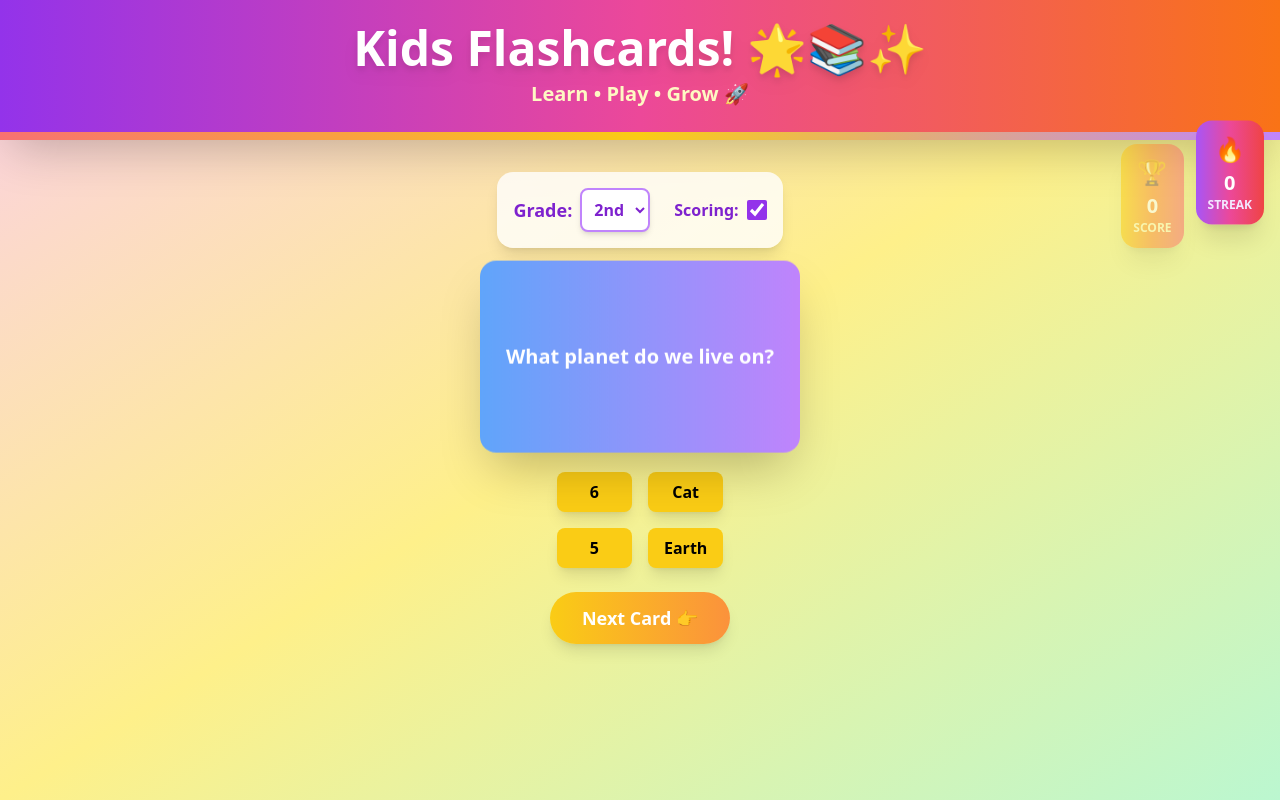
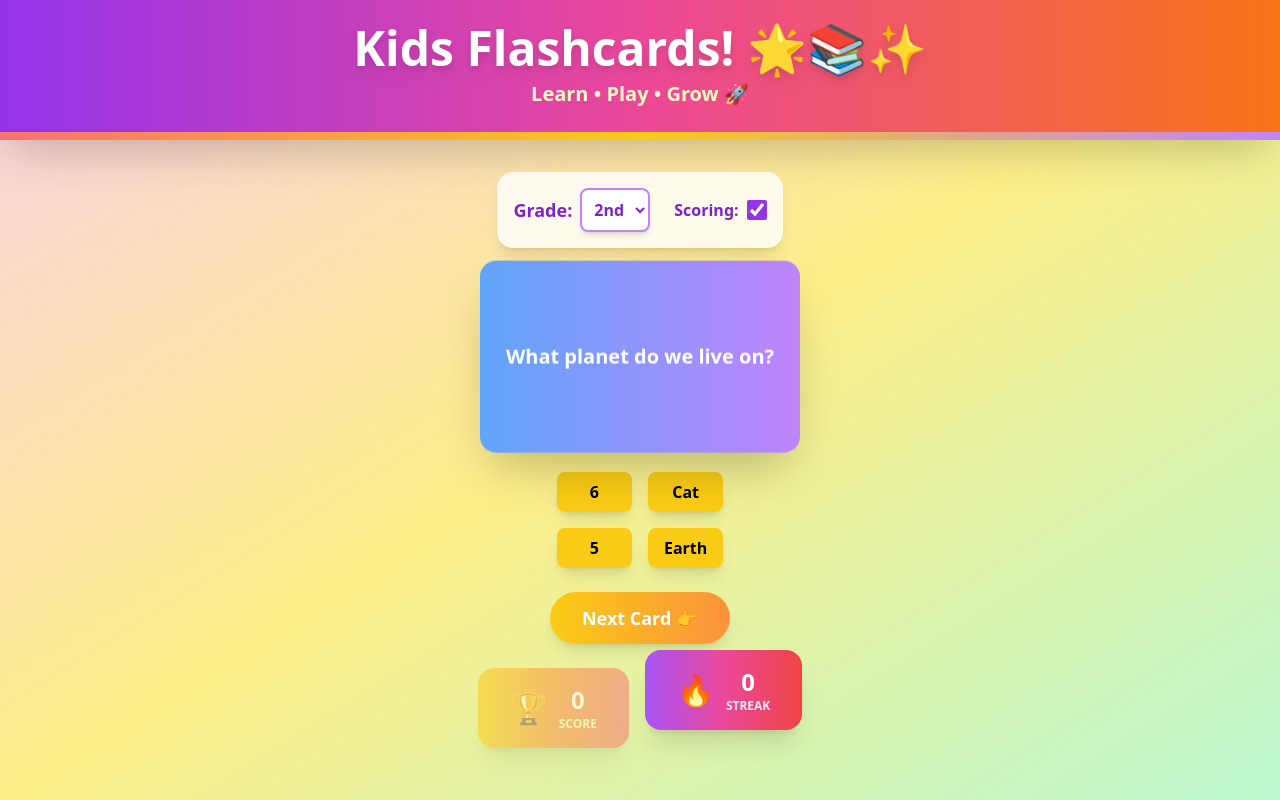
Before and after one commit to clatonhendricks/KidsFlashCards, a React (Create React App) app in the folder kids-flashcards/: page / in a window 1280 px wide. Both pictures are taken after a click on the checkbox 756 px from the left and 210 px from the top of the page. Built offline with nearby package versions, Linux system fonts and the light colour scheme.

Commit message:
updated score and streak location and orientation

```diff
--- a/kids-flashcards/src/App.js
+++ b/kids-flashcards/src/App.js
@@ -179,25 +179,6 @@ export default function App() {
       {/* Decorative Line */}
       <div className="w-full h-2 bg-gradient-to-r from-red-400 via-yellow-400 via-green-400 via-blue-400 to-purple-400"></div>
 
-      {/* Fixed Score Display in Top Right Corner */}
-      {scoreEnabled && (
-        <div className="fixed top-36 right-4 z-50 flex flex-row gap-3">
-          <div className="bg-gradient-to-r from-yellow-400 via-orange-400 to-red-400 p-3 rounded-2xl shadow-xl transform hover:scale-105 transition-all duration-300 animate-pulse">
-            <div className="text-center">
-              <div className="text-2xl font-black text-white mb-1">🏆</div>
-              <div className="text-xl font-black text-white">{score}</div>
-              <div className="text-xs font-bold text-yellow-100">SCORE</div>
-            </div>
-          </div>
-          <div className="bg-gradient-to-r from-purple-500 via-pink-500 to-red-500 p-3 rounded-2xl shadow-xl transform hover:scale-105 transition-all duration-300 animate-bounce">
-            <div className="text-center">
-              <div className="text-2xl font-black text-white mb-1">🔥</div>
-              <div className="text-xl font-black text-white">{streak}</div>
-              <div className="text-xs font-bold text-purple-100">STREAK</div>
-            </div>
-          </div>
-        </div>
-      )}
 
       <div className="flex flex-col items-center p-6 pt-8">
         {/* Big Flashy Score Display */}
@@ -266,6 +247,30 @@ export default function App() {
         <button onClick={handleNext} className="mt-6 px-8 py-3 bg-gradient-to-r from-yellow-400 to-orange-400 text-white font-bold rounded-full shadow-lg hover:scale-105 transition-transform text-lg" disabled={!currentQuestion}>
           Next Card 👉
         </button>
+
+        {/* Score and Streak Display Below Next Card */}
+        {scoreEnabled && (
+          <div className="mt-6 flex flex-row gap-4 justify-center">
+            <div className="bg-gradient-to-r from-yellow-400 via-orange-400 to-red-400 px-8 py-4 rounded-2xl shadow-xl transform hover:scale-105 transition-all duration-300 animate-pulse">
+              <div className="flex items-center justify-center gap-3">
+                <div className="text-3xl font-black text-white">🏆</div>
+                <div className="text-center">
+                  <div className="text-2xl font-black text-white">{score}</div>
+                  <div className="text-xs font-bold text-yellow-100">SCORE</div>
+                </div>
+              </div>
+            </div>
+            <div className="bg-gradient-to-r from-purple-500 via-pink-500 to-red-500 px-8 py-4 rounded-2xl shadow-xl transform hover:scale-105 transition-all duration-300 animate-bounce">
+              <div className="flex items-center justify-center gap-3">
+                <div className="text-3xl font-black text-white">🔥</div>
+                <div className="text-center">
+                  <div className="text-2xl font-black text-white">{streak}</div>
+                  <div className="text-xs font-bold text-purple-100">STREAK</div>
+                </div>
+              </div>
+            </div>
+          </div>
+        )}
       </div>
 
       <style>{` .perspective { perspective: 1000px; } .transform-style-preserve-3d { transform-style: preserve-3d; } .backface-hidden { backface-visibility: hidden; } .rotate-y-180 { transform: rotateY(180deg); } @keyframes wiggle { 0%, 100% { transform: rotateY(180deg) rotateZ(0deg); } 25% { transform: rotateY(180deg) rotateZ(3deg); } 75% { transform: rotateY(180deg) rotateZ(-3deg); } } .animate-wiggle { animation: wiggle 0.6s ease-in-out; } @keyframes bounceSlow { 0%, 100% { transform: translateY(0); } 50% { transform: translateY(-5px); } } .animate-bounce-slow { animation: bounceSlow 2s infinite; } `}</style>
```
